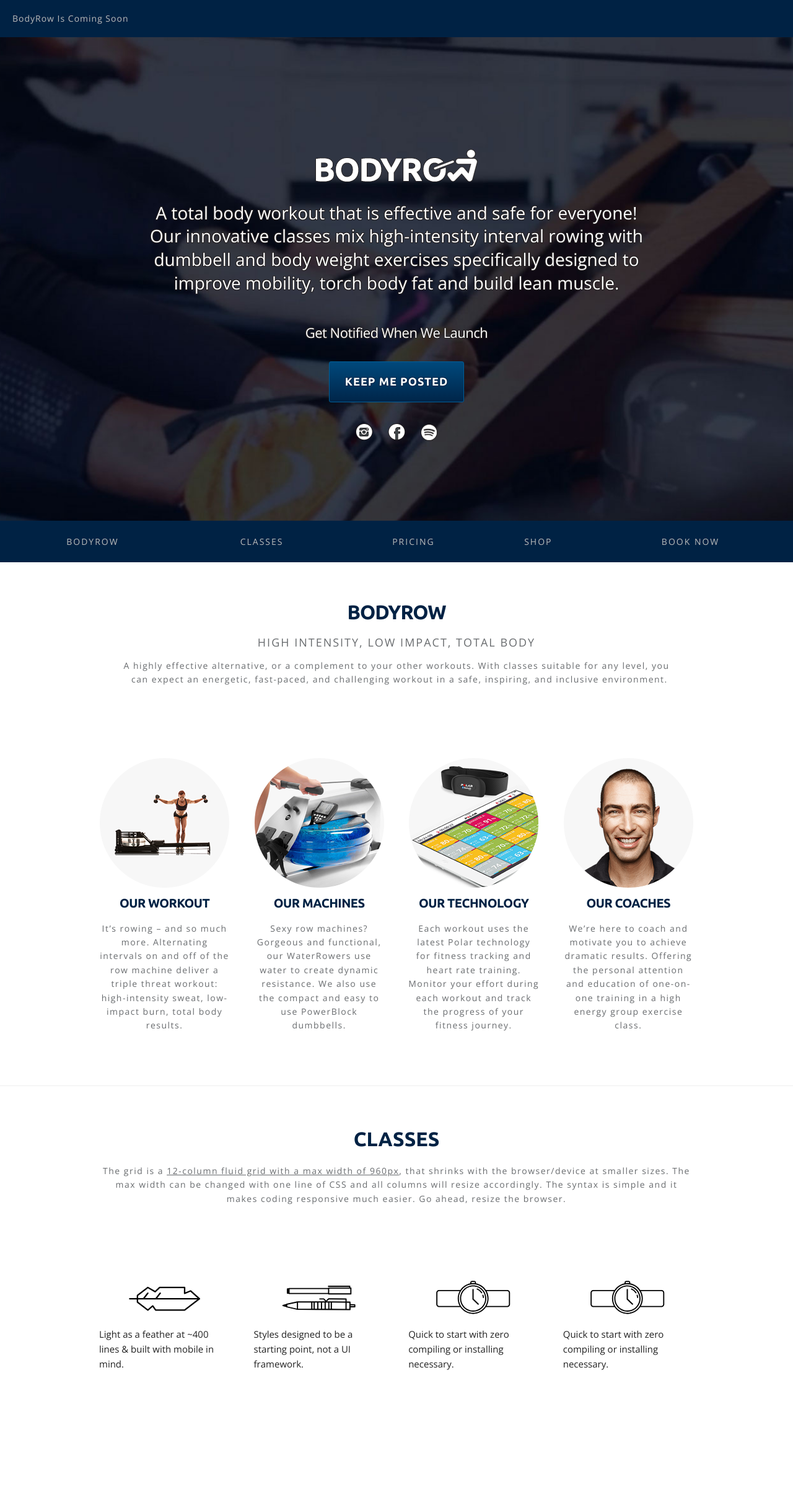
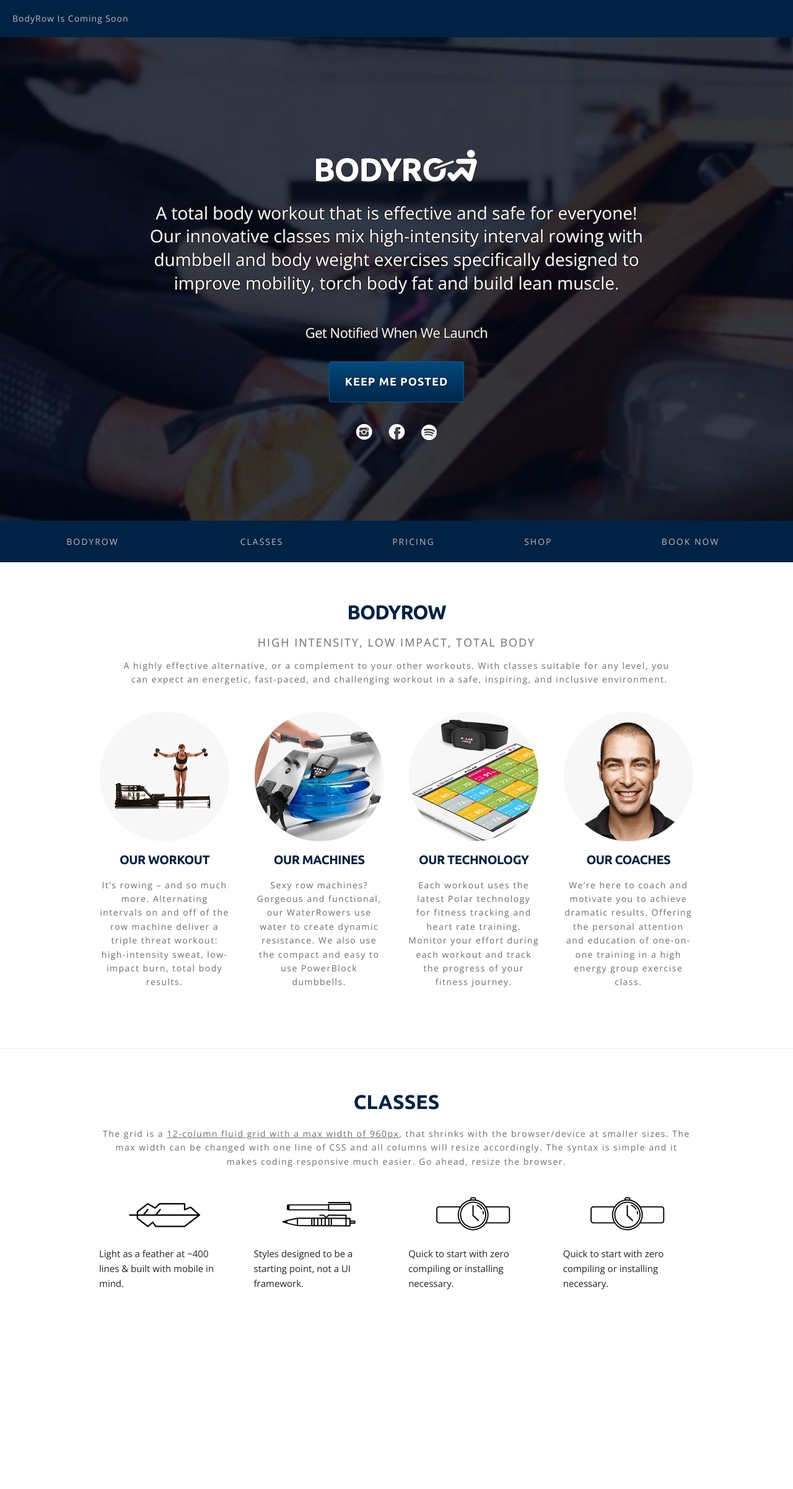
Before and after one commit to ambit/bodyrow, a Jekyll site: the page built from index.html, in a window 1280 px wide. Shown: the whole page at 62% size. Built offline with Jekyll 4.4.1, drawn with Linux system fonts in a browser that asks for light colours; nearby versions of some CDN libraries; after the commit the page ends 2282 px from its top, so only the background shows below that.

Commit message:
Fix padding

```diff
--- a/css/style.css
+++ b/css/style.css
@@ -101,9 +101,6 @@
   color: #002244;
 }
 
-.value-props {
-  margin-top: 0;
-}
 .value-img {
   display: block;
   text-align: center;
@@ -179,10 +176,10 @@
   .header {
  }
   .value-props {
-    margin-top: 9rem;
-    margin-bottom: 7rem; }
+    margin-top: 0;
+    margin-bottom: 8rem; }
   .value-img {
-    margin-bottom: 1rem; }
+    margin-bottom: 1.5rem; }
   .example-grid .column,
   .example-grid .columns {
     margin-bottom: 1.5rem; }
```
